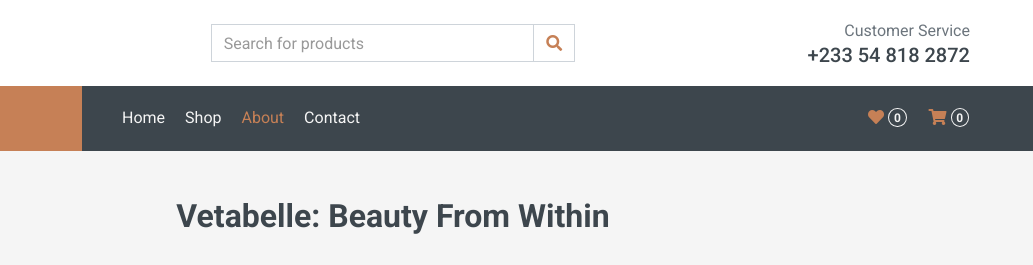
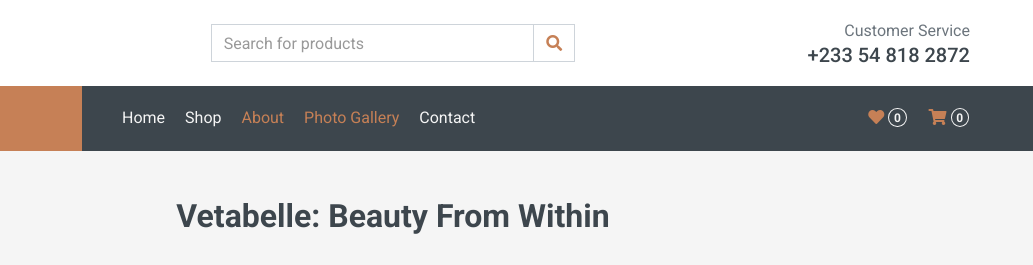
Before and after one commit to Fredasante/vetabelle, a plain HTML site: page about.html in a window 1280 px wide. Shown: the top 265 px of the page, 247-1280 px from the left. Drawn offline with nearby package versions, Linux system fonts and the light colour scheme.

Commit message:
update: nav links

```diff
--- a/about.html
+++ b/about.html
@@ -122,6 +122,9 @@
                 <a href="/" class="nav-item nav-link">Home</a>
                 <a href="shop.html" class="nav-item nav-link">Shop</a>
                 <a href="about.html" class="nav-item nav-link active">About</a>
+                <a href="photo-gallery.html" class="nav-item nav-link active"
+                  >Photo Gallery</a
+                >
                 <a href="contact.html" class="nav-item nav-link">Contact</a>
               </div>
               <div class="navbar-nav ml-auto py-0 d-none d-lg-block">
```
Also changed, not shown: contact.html (+3 -0 lines), index.html (+3 -0 lines), product-detail.html (+3 -0 lines).
